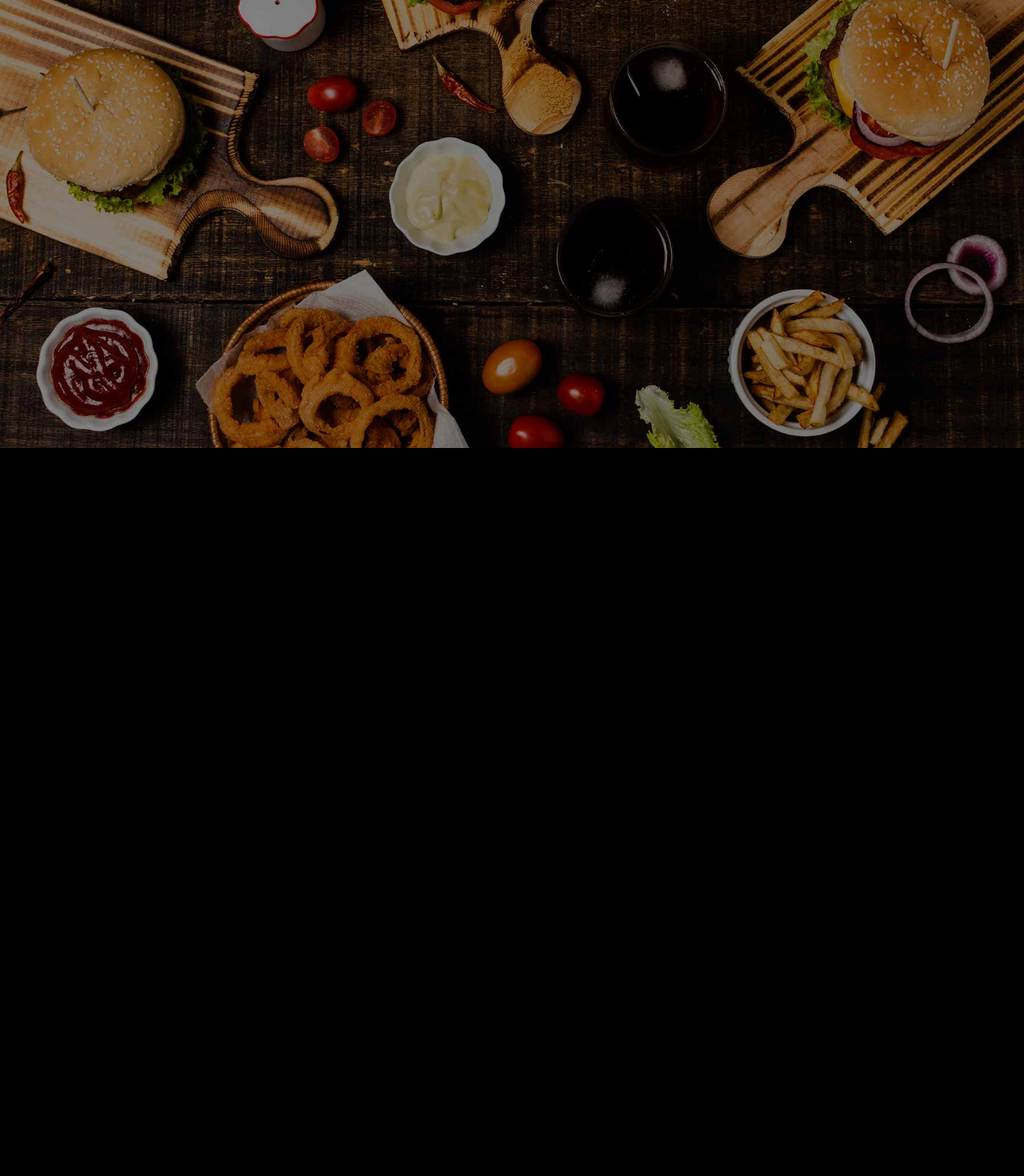
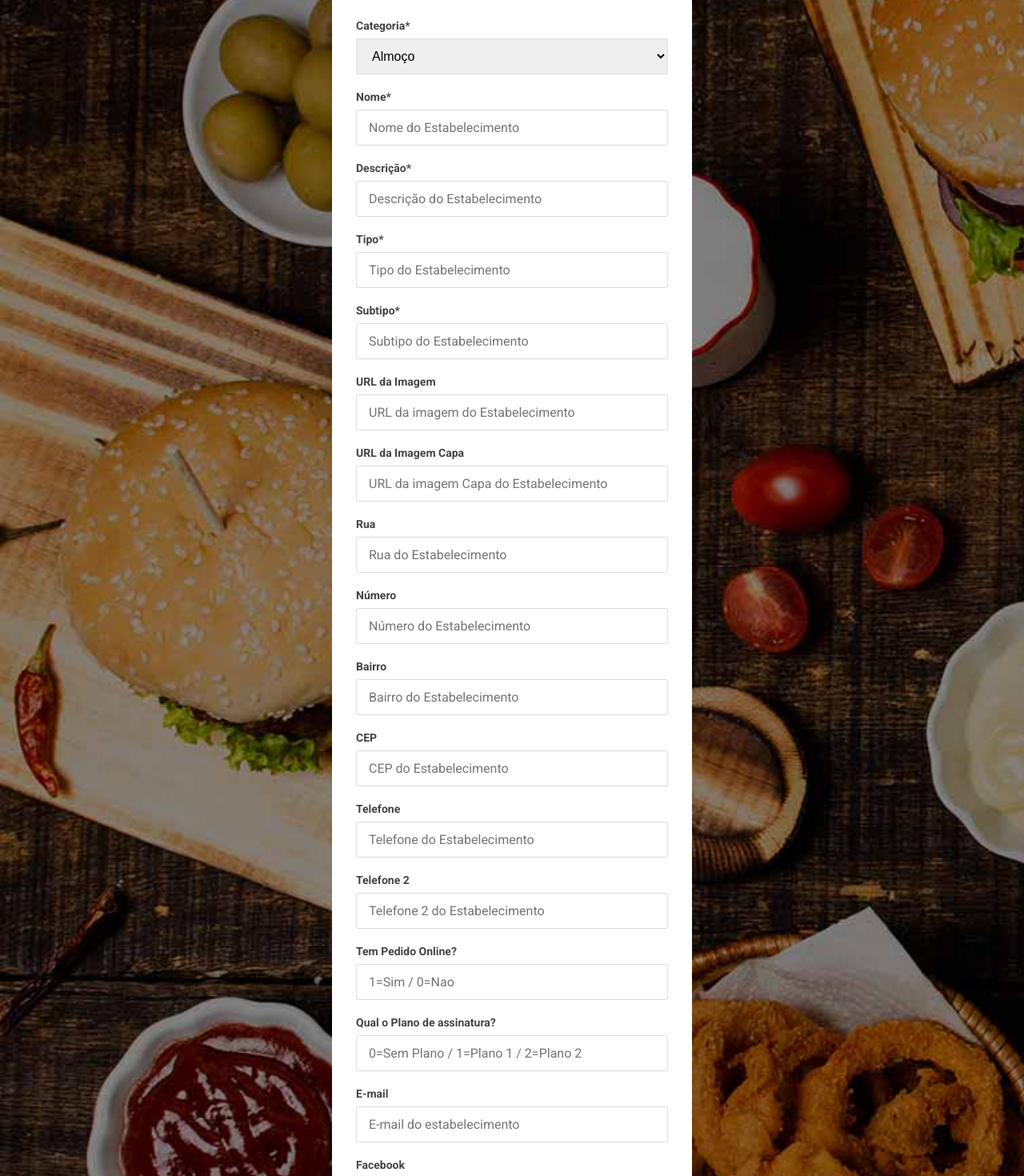
Before and after one commit to clz03/frontendeloyaqui, a React (Create React App) app: page /estabelecimentos in a window 1280 px wide. Shown: the part 240-1710 px from the top of the page at 80% size. Before the commit the page ends 800 px from the top, so only its background shows below. Built offline with nearby package versions, Linux system fonts and the light colour scheme.

Commit message:
Adicionando cadastro Estabelecimentos

```diff
--- a/package.json
+++ b/package.json
@@ -3,6 +3,7 @@
   "version": "0.1.0",
   "private": true,
   "dependencies": {
+    "axios": "^0.19.0",
     "react": "^16.10.1",
     "react-dom": "^16.10.1",
     "react-router-dom": "^5.1.2",
--- a/src/App.css
+++ b/src/App.css
@@ -63,7 +63,7 @@ body, input, button {
   margin-bottom: 8px;
 }
 
-.content form input {
+.content form input, select{
   margin-bottom: 20px;
   border: 1px solid #ddd;
   border-radius: 2px;
--- a/src/pages/Estabelecimento/index.js
+++ b/src/pages/Estabelecimento/index.js
@@ -1,5 +1,239 @@
-import React from 'react';
+import React, { useState } from "react";
+import "../../App.css";
+import api from '../../services/api';
 
-export default function Estabelecimento() {
-    return <div/>
+export default function Estabelecimento({ history }) {
+
+const categorias = [
+    { label: "Almoço", value: "5d929cbac39dcd00176af304" },
+    { label: "Jantar", value: "5d929ddcc39dcd00176af305" },
+    { label: "Café / Chá", value: "5d92a209c39dcd00176af306" },
+    { label: "Esportes", value: "5d92a240c39dcd00176af307" },
+    { label: "Vestuário", value: "5d92a4a3c39dcd00176af308" },
+    { label: "Beleza", value: "5d92a4cdc39dcd00176af309" },
+    { label: "Pets", value: "5d92a4e3c39dcd00176af30a" },
+    { label: "Saúde", value: "5d92a4f7c39dcd00176af30b" },
+    { label: "Educaçao", value: "5d92a516c39dcd00176af30c" }
+];
+
+  const [nome, setNome] = useState("");
+  const [descr, setDescr] = useState("");
+  const [tipo, setTipo] = useState("");
+  const [subtipo, setSubtipo] = useState("");
+  const [imagem, setImagem] = useState("");
+  const [imagemcapa, setImagemcapa] = useState("");
+  const [rua, setRua] = useState("");
+  const [numero, setNumero] = useState("");
+  const [bairro, setBairro] = useState("");
+  const [cep, setCEP] = useState("");
+  const [fone1, setFone1] = useState("");
+  const [fone2, setFone2] = useState("");
+  const [pedonline, setPedonline] = useState("");
+  const [plano, setPlano] = useState("");
+  const [email, setEmail] = useState("");
+  const [facebook, setFacebook] = useState("");
+  const [instagram, setInstagram] = useState("");
+  const [whatsapp, setWhatsapp] = useState("");
+  const [idcategoria, setIdcategoria] = useState("");
+
+
+  async function handleSubmit() {
+      const data = new FormData();
+
+      data.append('nome',nome);
+      data.append('descr',descr);
+      data.append('tipo',tipo);
+      data.append('subtipo',subtipo);
+      data.append('imagem',imagem);
+      data.append('imagemcapa',imagemcapa);
+      data.append('rua',rua);
+      data.append('bairro',bairro);
+      data.append('cep',cep);
+      data.append('fone1',fone1);
+      data.append('fone2',fone2);
+      data.append('pedonline',pedonline);
+      data.append('plano',plano);
+      data.append('email',email);
+      data.append('facebook',facebook);
+      data.append('instagram',instagram);
+      data.append('whatsapp',whatsapp);
+      data.append('idcategoria',idcategoria);
+
+
+    api.post('/estabelecimentos', { data })
+      .then(function (response) {
+        console.log(response);
+      })
+      .catch(function (error) {
+        console.log(error);
+      });
+
+      history.push('/painel')
+
+  }
+
+  return (
+    <div className="content">
+      <form onSubmit={handleSubmit}>
+
+        <label htmlFor="idcategoria">Categoria*</label>
+        <select
+            id="idcategoria"
+            onchange={event => setIdcategoria(event.target.value)}
+        >
+            {categorias.map((categoria) =>
+                <option key={categoria.value}>{categoria.label}</option>
+            )}
+        </select>
+
+
+        <label htmlFor="nome">Nome*</label>
+        <input
+          id="nome"
+          placeholder="Nome do Estabelecimento"
+          value={nome}
+          onchange={event => setNome(event.target.value)}
+        />
+
+        <label htmlFor="descr">Descrição*</label>
+        <input
+          id="descr"
+          placeholder="Descrição do Estabelecimento"
+          value={descr}
+          onchange={event => setDescr(event.target.value)}
+        />
+
+        <label htmlFor="tipo">Tipo*</label>
+        <input
+          id="tipo"
+          placeholder="Tipo do Estabelecimento"
+          value={tipo}
+          onchange={event => setTipo(event.target.value)}
+        />
+
+        <label htmlFor="subtipo">Subtipo*</label>
+        <input
+          id="subtipo"
+          placeholder="Subtipo do Estabelecimento"
+          value={subtipo}
+          onchange={event => setSubtipo(event.target.value)}
+        />
+
+        <label htmlFor="imagem">URL da Imagem</label>
+        <input
+          id="imagem"
+          placeholder="URL da imagem do Estabelecimento"
+          value={imagem}
+          onchange={event => setImagem(event.target.value)}
+        />
+
+        <label htmlFor="imagemcapa">URL da Imagem Capa</label>
+        <input
+          id="imagemcapa"
+          placeholder="URL da imagem Capa do Estabelecimento"
+          value={imagemcapa}
+          onchange={event => setImagemcapa(event.target.value)}
+        />
+
+        <label htmlFor="rua">Rua</label>
+        <input
+          id="rua"
+          placeholder="Rua do Estabelecimento"
+          value={rua}
+          onchange={event => setRua(event.target.value)}
+        />
+
+        <label htmlFor="numero">Número</label>
+        <input
+          id="numero"
+          placeholder="Número do Estabelecimento"
+          value={numero}
+          onchange={event => setNumero(event.target.value)}
+        />
+
+        <label htmlFor="bairro">Bairro</label>
+        <input
+          id="bairro"
+          placeholder="Bairro do Estabelecimento"
+          value={bairro}
+          onchange={event => setBairro(event.target.value)}
+        />
+
+        <label htmlFor="cep">CEP</label>
+        <input
+          id="cep"
+          placeholder="CEP do Estabelecimento"
+          value={cep}
+          onchange={event => setCEP(event.target.value)}
+        />
+
+        <label htmlFor="fone1">Telefone</label>
+        <input
+          id="fone1"
+          placeholder="Telefone do Estabelecimento"
+          value={fone1}
+          onchange={event => setFone1(event.target.value)}
+        />
+
+        <label htmlFor="fone2">Telefone 2</label>
+        <input
+          id="fone2"
+          placeholder="Telefone 2 do Estabelecimento"
+          value={fone2}
+          onchange={event => setFone2(event.target.value)}
+        />
+
+        <label htmlFor="pedonline">Tem Pedido Online?</label>
+        <input
+          id="pedonline"
+          placeholder="1=Sim / 0=Nao"
+          value={pedonline}
+          onchange={event => setPedonline(event.target.value)}
+        />
+
+        <label htmlFor="plano">Qual o Plano de assinatura?</label>
+        <input
+          id="plano"
+          placeholder="0=Sem Plano / 1=Plano 1 / 2=Plano 2"
+          value={plano}
+          onchange={event => setPlano(event.target.value)}
+        />
+
+        <label htmlFor="email">E-mail</label>
+        <input
+          id="email"
+          placeholder="E-mail do estabelecimento"
+          value={email}
+          onchange={event => setEmail(event.target.value)}
+        />
+
+        <label htmlFor="facebook">Facebook</label>
+        <input
+          id="facebook"
+          placeholder="Facebook do estabelecimento"
+          value={facebook}
+          onchange={event => setFacebook(event.target.value)}
+        />
+
+        <label htmlFor="instagram">Instagram</label>
+        <input
+          id="instagram"
+          placeholder="Instagram do estabelecimento"
+          value={instagram}
+          onchange={event => setInstagram(event.target.value)}
+        />
+
+        <label htmlFor="whatsapp">Whatsapp</label>
+        <input
+          id="whatsapp"
+          placeholder="Whatsapp do estabelecimento"
+          value={whatsapp}
+          onchange={event => setWhatsapp(event.target.value)}
+        />
+
+        <button type="submit" className="btn">Salvar</button>
+
+      </form>
+    </div>
+  );
 }
--- /dev/null
+++ b/src/services/api.js
@@ -0,0 +1,7 @@
+import axios from 'axios';
+
+const api = axios.create({
+    baseURL: 'https://backendeloyaqui.herokuapp.com'
+})
+
+export default api;
```
Also changed, not shown: 1 other file (tests, documents, lock files or other folders).
